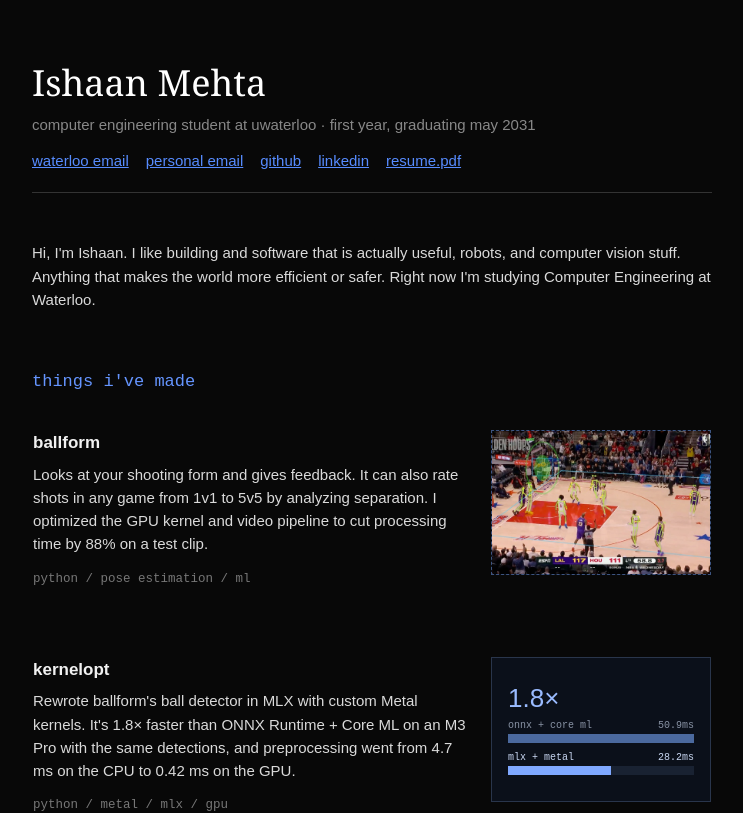
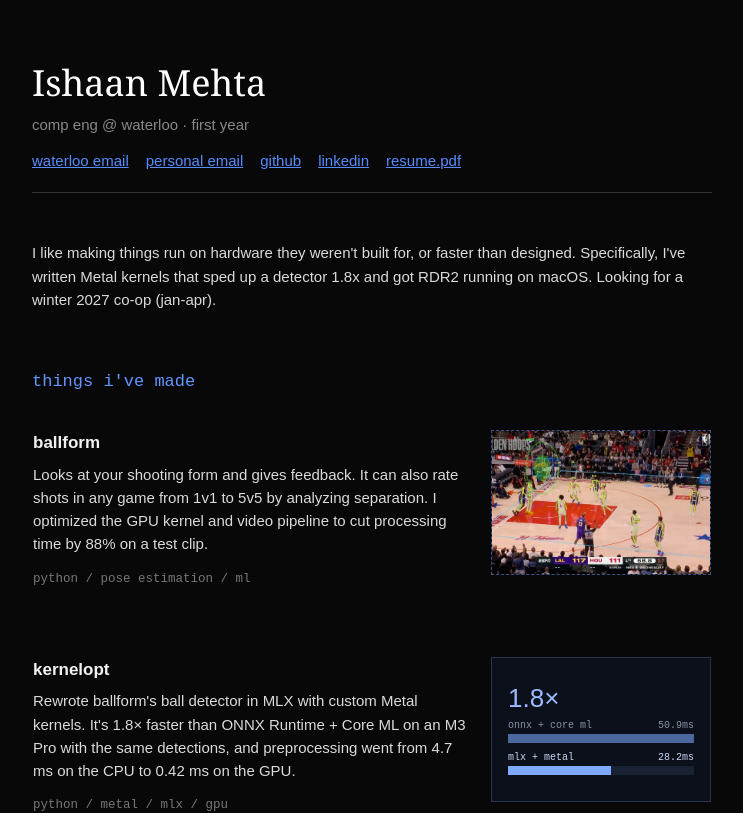
Before and after one commit to ishaanzee/ishaanmehta, a Next.js app: page / in a window 1280 px wide. Shown: the top 813 px of the page, without its empty margins (268-1011 px from the left). Built offline with nearby package versions, Linux system fonts and the light colour scheme.

Commit message:
updt intro

```diff
--- a/app/page.jsx
+++ b/app/page.jsx
@@ -5,7 +5,7 @@ export default function Home() {
     <main className="page">
       <header>
         <h1>Ishaan Mehta</h1>
-        <p>computer engineering student at uwaterloo · first year, graduating may 2031</p>
+        <p>comp eng @ waterloo · first year</p>
         <nav>
           <a href="mailto:i4mehta@uwaterloo.ca">waterloo email</a>
           <a href="mailto:ishaanmehta2000@gmail.com">personal email</a>
@@ -15,7 +15,7 @@ export default function Home() {
         </nav>
       </header>
 
-      <section><p>Hi, I&apos;m Ishaan. I like building and software that is actually useful, robots, and computer vision stuff. Anything that makes the world more efficient or safer. Right now I&apos;m studying Computer Engineering at Waterloo.</p></section>
+      <section><p>I like making things run on hardware they weren't built for, or faster than designed. Specifically, I've written Metal kernels that sped up a detector 1.8x and got RDR2 running on macOS. Looking for a winter 2027 co-op (jan-apr).</p></section>
 
       <section>
         <h2>things i&apos;ve made</h2>
```
